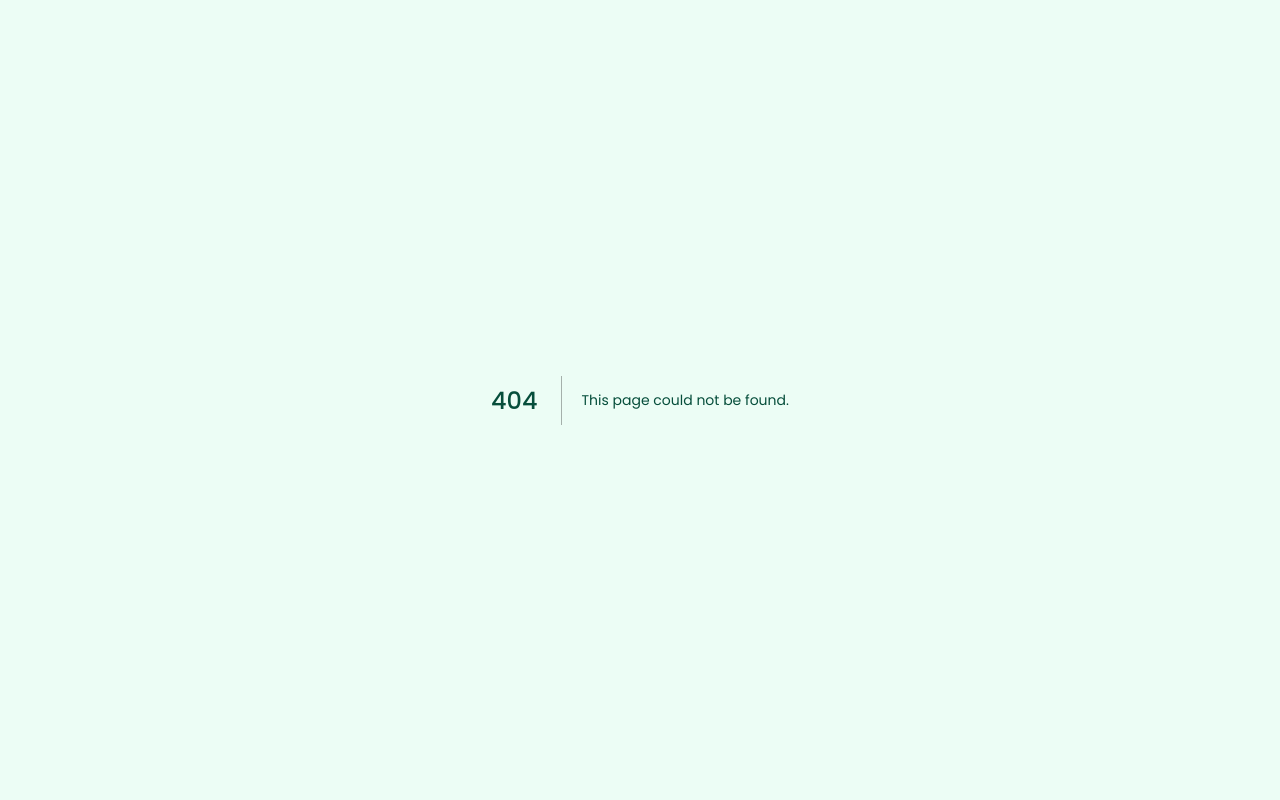
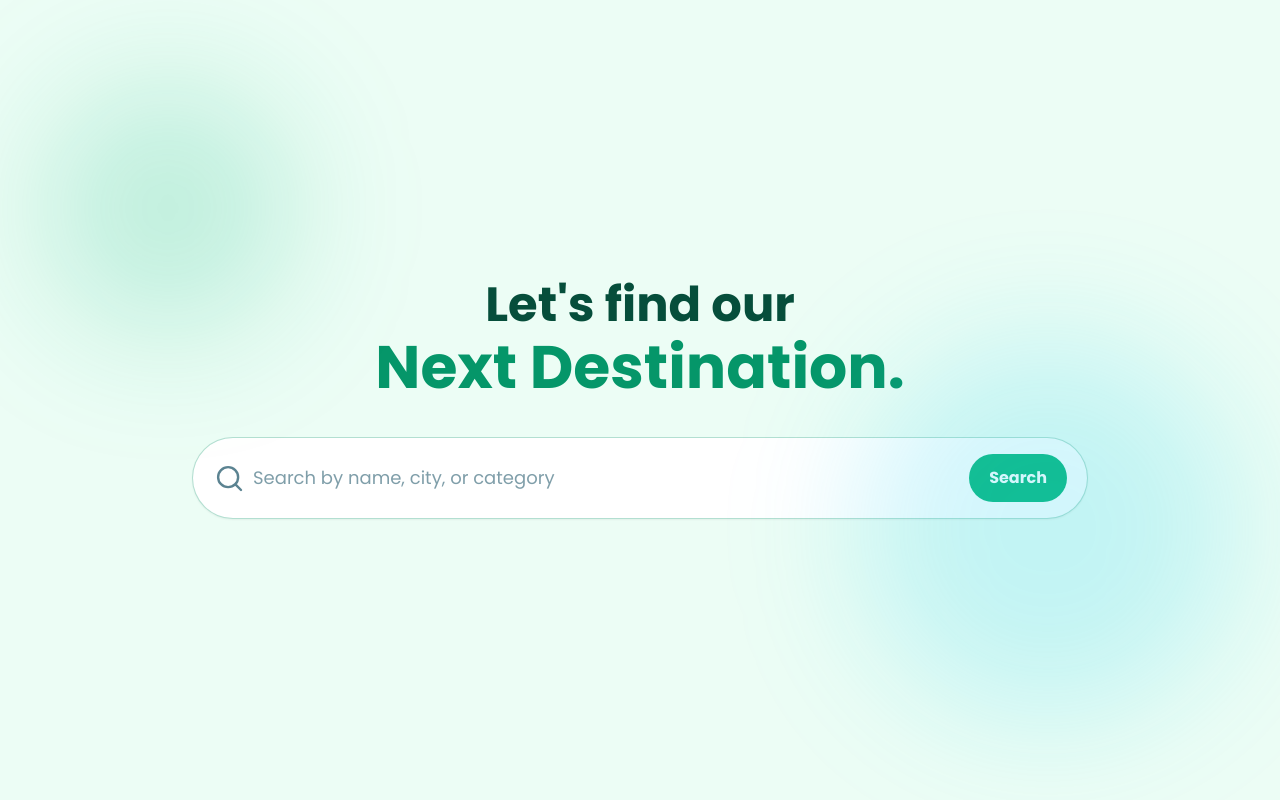
Before and after one commit to Heng-Yi-Kang/Terratrace, a Next.js app in the folder frontend/: page /eco-directory in a window 1280 px wide. Before the commit this address had no page. Shown: the top 800 px of the page. Built offline with nearby package versions, Linux system fonts and the light colour scheme.

Commit message:
feat: added basic frontend for eco-directory module

```diff
--- /dev/null
+++ b/frontend/src/app/eco-directory/components/SearchBar.tsx
@@ -0,0 +1,122 @@
+"use client"
+
+import { FormEvent, useEffect, useState } from 'react'
+
+type SearchBarProps = {
+    value?: string
+    onChange?: (value: string) => void
+    onSubmit?: (value: string) => void
+    placeholder?: string
+    className?: string
+    debounceMs?: number
+}
+
+const SearchIcon = () => (
+    <svg
+        aria-hidden="true"
+        xmlns="http://www.w3.org/2000/svg"
+        fill="none"
+        viewBox="0 0 24 24"
+        strokeWidth={1.8}
+        stroke="currentColor"
+        className="h-8 w-8"
+    >
+        <path
+            strokeLinecap="round"
+            strokeLinejoin="round"
+            d="m21 21-4.35-4.35m0 0A7.5 7.5 0 1 0 6.04 6.04a7.5 7.5 0 0 0 10.61 10.61Z"
+        />
+    </svg>
+)
+
+const ClearIcon = () => (
+    <svg
+        aria-hidden="true"
+        xmlns="http://www.w3.org/2000/svg"
+        fill="none"
+        viewBox="0 0 24 24"
+        strokeWidth={2}
+        stroke="currentColor"
+        className="h-4 w-4"
+    >
+        <path strokeLinecap="round" strokeLinejoin="round" d="M6 18 18 6M6 6l12 12" />
+    </svg>
+)
+
+export default function SearchBar({
+    value = '',
+    onChange,
+    onSubmit,
+    placeholder = 'Search by name, city, or category',
+    className = '',
+    debounceMs = 300,
+}: SearchBarProps) {
+    const [query, setQuery] = useState(value)
+
+    useEffect(() => {
+        setQuery(value)
+    }, [value])
+
+    useEffect(() => {
+        if (!onChange) return
+
+        const timeout = window.setTimeout(() => {
+            onChange(query.trim())
+        }, debounceMs)
+
+        return () => window.clearTimeout(timeout)
+    }, [query, debounceMs, onChange])
+
+    const handleSubmit = (event: FormEvent<HTMLFormElement>) => {
+        event.preventDefault()
+        onSubmit?.(query.trim())
+    }
+
+    const handleClear = () => {
+        setQuery('')
+        onSubmit?.('')
+        onChange?.('')
+    }
+
+    return (
+        <form onSubmit={handleSubmit} className={`w-full ${className}`} role="search" aria-label="Eco directory search">
+            <label htmlFor="eco-directory-search" className="sr-only">
+                Search eco directory
+            </label>
+
+            <div className="flex w-full items-center gap-2 rounded-full border border-primary/30 bg-white px-5 py-4 shadow-sm transition-all duration-200 motion-reduce:transition-none focus-within:border-[#0891B2] focus-within:ring-2 focus-within:ring-[#22D3EE]/40">
+                <span className="text-[#164E63]/70" aria-hidden="true">
+                    <SearchIcon />
+                </span>
+
+                <input
+                    id="eco-directory-search"
+                    type="search"
+                    value={query}
+                    onChange={(event) => setQuery(event.target.value)}
+                    placeholder={placeholder}
+                    autoComplete="off"
+                    className="w-full bg-transparent font-heading text-lg text-[#164E63] placeholder:text-[#164E63]/55 outline-none"
+                />
+
+                {query.length > 0 && (
+                    <button
+                        type="button"
+                        onClick={handleClear}
+                        className="inline-flex h-8 w-8 cursor-pointer items-center justify-center rounded-full text-[#164E63]/70 transition-colors duration-200 motion-reduce:transition-none hover:bg-[#ECFEFF] hover:text-[#164E63] focus-visible:outline-none focus-visible:ring-2 focus-visible:ring-[#22D3EE]"
+                        aria-label="Clear search"
+                    >
+                        <ClearIcon />
+                    </button>
+                )}
+
+                <button
+                    type="submit"
+                    className="inline-flex cursor-pointer items-center justify-center rounded-full bg-secondary px-5 py-3 text-base font-bold font-heading text-white transition-colors duration-200 motion-reduce:transition-none hover:bg-[#16A34A] focus-visible:outline-none focus-visible:ring-2 focus-visible:ring-[#22D3EE]"
+                >
+                    Search
+                </button>
+            </div>
+        </form>
+    )
+}
--- /dev/null
+++ b/frontend/src/app/eco-directory/page.tsx
@@ -0,0 +1,39 @@
+import SearchBar from "./components/SearchBar"
+
+const Hero = () => (
+    <section className="min-h-screen flex items-center justify-center px-4 relative overflow-hidden">
+        <div className="absolute top-20 left-10 w-64 h-64 bg-secondary/20 rounded-full blur-3xl"></div>
+        <div className="absolute bottom-20 right-10 w-96 h-96 bg-cyan-secondary/20 rounded-full blur-3xl"></div>
+
+        <div className="w-full max-w-4xl mx-auto">
+            <h1 className="font-heading font-bold text-3xl md:text-4xl lg:text-5xl text-center text-text">Let's find our</h1>
+            <h1 className="font-heading font-bold text-4xl md:text-5xl lg:text-6xl text-center text-primary mt-2 mb-10">Next Destination.</h1>
+            <SearchBar />
+        </div>
+
+    </section>
+)
+
+const CatalogSection = () => (
+    <section className="py-20 px-4 bg-white/50">
+        <div className="max-w-6xl mx-auto">
+            <div className="text-center mb-12">
+                <h2 className="font-heading font-bold text-3xl md:text-4xl text-text mb-4">
+                    All Eco Destinations
+                </h2>
+                <p className="text-text/70 max-w-2xl mx-auto">
+                    Tourism contributes 8% of global carbon emissions. Every choice we make impacts our planet.
+                </p>
+            </div>
+        </div>
+    </section>
+)
+
+export default function EcoDirectoryPage() {
+    return (
+        <main className="min-h-screen">
+            <Hero />
+            <CatalogSection />
+        </main>
+    )
+}
```
